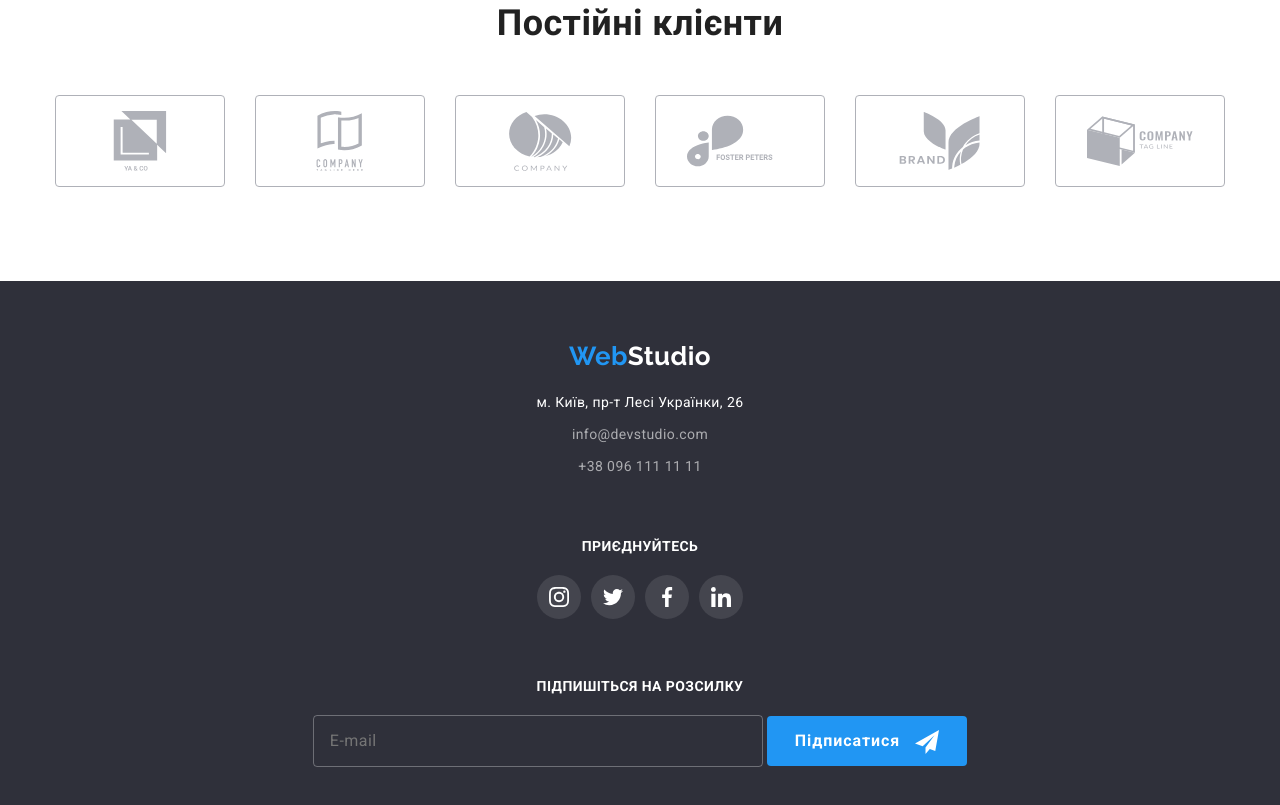
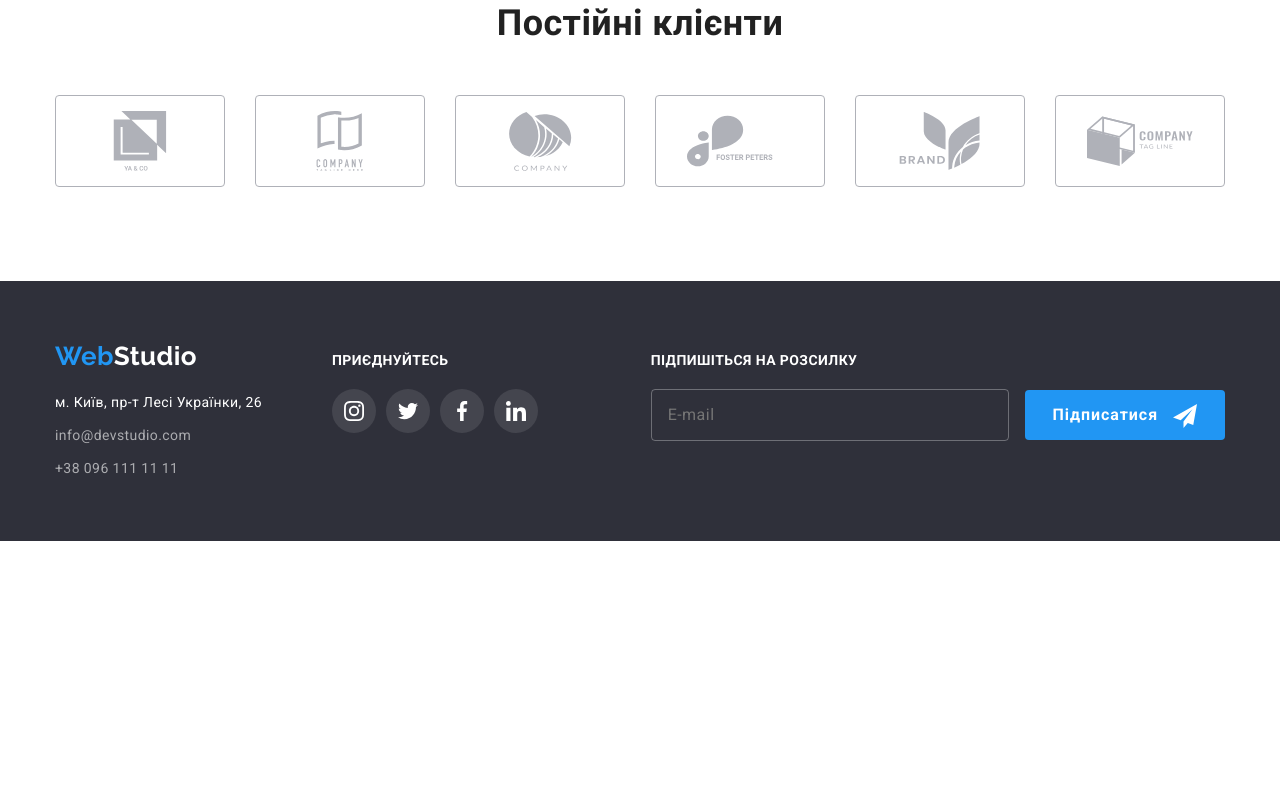
Before and after one commit to Svetlana210/goit-markup-hw-08, a plain HTML site: page index.html in a window 1280 px wide. Shown: the part 2394-3199 px from the top of the page. After the commit the page ends 2935 px from the top, so only its background shows below. Drawn offline with nearby package versions, Linux system fonts and the light colour scheme.

Commit message:
add footer

```diff
--- a/sass/layout/_footer.scss
+++ b/sass/layout/_footer.scss
@@ -87,41 +87,10 @@
     }
 }
 
-
 .social-footer-list__icon {
     fill: currentColor;
 }
-// .address__item:not(:last-child) {
-//     margin-bottom: 9px;
-// }
 
-
-// .footer-container {
-//     display: flex;
-//     align-items: baseline;
-// }
-
-// .footer-container__social {
-//     width: 206px;
-//     margin-left: 70px;
-// }
-
-
-// .footer-container__form {
-//     margin-left: auto;
-// }
-
-// .email-form {
-
-//     margin-top: 20px;
-//     margin-bottom: 20px;
-// }
-
-// .footer-container__form{
-//     display: flex;
-//     flex-direction: column;
-//     align-items: center;
-// }
 .email-form{
     text-align: center;
 }
@@ -149,19 +118,61 @@
     margin-left: 10px;
     vertical-align: middle;
 }
-// .email-form__input {
-//     margin-right: 12px;
-//     padding: 15px 16px;
-//     min-width: 358px;
-//     background-color: transparent;
-//     border: 1px solid rgba(255, 255, 255, 0.3);
-//     border-radius: 4px;
-//     font-size: 16px;
-//     line-height: 1.25;
-//     letter-spacing: 0.03em;
-//     color: rgba(255, 255, 255, 0.9);
-// }
-// .email-form__button {
-//   @extend %align;
-//     padding: 10px 28px;
-// }
+@media screen and (min-width:768px){
+    .footer-container{
+        display: flex;
+        flex-wrap: wrap;
+        justify-content: space-around;
+        align-items: baseline;
+    }
+
+    .footer-container__social{
+        margin-top: 0;
+        margin-bottom: 0;
+    }
+
+        .email-form {
+            display: flex;
+            flex-direction: column;
+            align-items: center;
+            width: 100%;
+        }
+
+        .footer-container__form{
+            margin-top: 60px;
+        }
+}
+@media screen and (min-width:1200px){
+    .footer-container__address{
+        align-items: flex-start;
+    }
+    .address__item:not(:last-child) {
+        margin-bottom: 9px;
+    }
+    .address__item {
+        text-align: start;
+    }
+    .footer-container__social {
+        width: 206px;
+        margin-left: 70px;
+    }
+    .footer-title {
+        text-align: start;
+    }
+    .footer-container__form {
+        margin-top: 0;
+        margin-left: auto;
+    }
+
+.email-form {
+    display: block;
+    flex-direction: row;
+    margin-top: 20px;
+}
+.email-form__input {
+    min-width: 358px;
+}
+.email-form__button {
+    margin-left: 12px;
+}
+}
```
Also changed, not shown: css/main.css, css/main.min.css, 2 other files.
